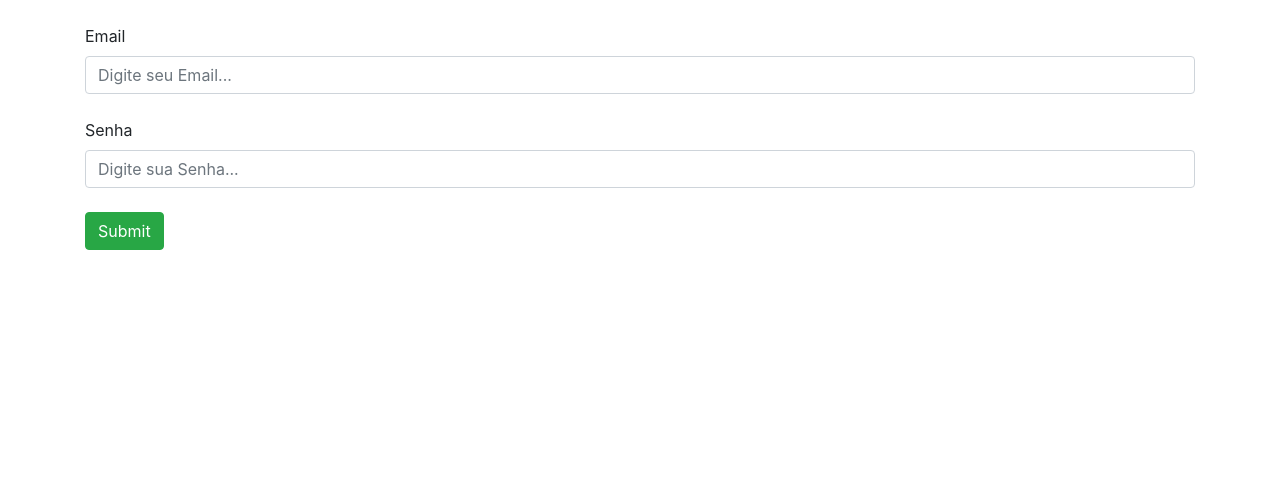
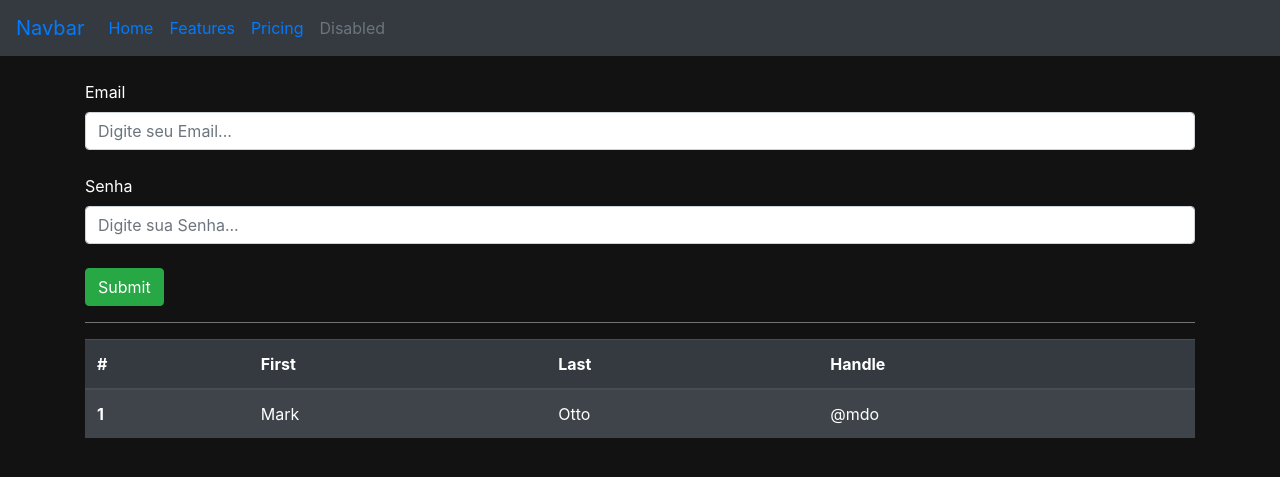
Before and after one commit to RobsonWebDev/construct_pythonando, a Django app: page /auth/cadastrar_vendedor/ in a window 1280 px wide. Shown: the top 477 px of the page. Run offline with Django 5.2, Linux system fonts and the light colour scheme.

Commit message:
segundo commit

```diff
--- a/construct/settings.py
+++ b/construct/settings.py
@@ -109,6 +109,12 @@ USE_TZ = True
 # https://docs.djangoproject.com/en/5.0/howto/static-files/
 
 STATIC_URL = 'static/'
+STATICFILES_DIRS = (os.path.join(BASE_DIR, 'templates/static'),)
+STATIC_ROOT = os.path.join('static')
+
+MEDIA_ROOT = os.path.join(BASE_DIR, 'media')
+MEDIA_URL = '/media/'
+
 
 # Default primary key field type
 # https://docs.djangoproject.com/en/5.0/ref/settings/#default-auto-field
--- a/templates/base.html
+++ b/templates/base.html
@@ -1,3 +1,4 @@
+{% load static %}
 <!doctype html>
 <html lang="pt-br">
   <head>
@@ -5,13 +6,38 @@
     <meta name="viewport" content="width=device-width, initial-scale=1, shrink-to-fit=no">
 
     <link rel="stylesheet" href="https://cdn.jsdelivr.net/npm/bootstrap@4.6.2/dist/css/bootstrap.min.css" integrity="sha384-xOolHFLEh07PJGoPkLv1IbcEPTNtaed2xpHsD9ESMhqIYd0nLMwNLD69Npy4HI+N" crossorigin="anonymous">
+    <link rel="stylesheet" href="{% static 'usuarios/css/style.css' %}">
+
+
     {% block 'head' %}
 
     {% endblock  %}
 
     <title>{% block 'title' %}{% endblock %}</title>
   </head>
-  <body>
+  <body class='fundo'>
+    <nav class="navbar navbar-expand-lg navbar-black bg-dark">
+      <a class="navbar-brand" href="#">Navbar</a>
+      <button class="navbar-toggler" type="button" data-toggle="collapse" data-target="#navbarNav" aria-controls="navbarNav" aria-expanded="false" aria-label="Toggle navigation">
+        <span class="navbar-toggler-icon"></span>
+      </button>
+      <div class="collapse navbar-collapse" id="navbarNav">
+        <ul class="navbar-nav">
+          <li class="nav-item active">
+            <a class="nav-link" href="#">Home <span class="sr-only">(current)</span></a>
+          </li>
+          <li class="nav-item">
+            <a class="nav-link" href="#">Features</a>
+          </li>
+          <li class="nav-item">
+            <a class="nav-link" href="#">Pricing</a>
+          </li>
+          <li class="nav-item">
+            <a class="nav-link disabled" href="#">Disabled</a>
+          </li>
+        </ul>
+      </div>
+    </nav>
 
     {% block body %}
 
--- /dev/null
+++ b/templates/static/usuarios/css/style.css
@@ -0,0 +1,8 @@
+.fundo{
+    background-color: #121212;
+    color: white;
+}
+
+.bg-hr {
+    background-color: gray;
+}
--- a/usuarios/templates/cadastrar_vendedor.html
+++ b/usuarios/templates/cadastrar_vendedor.html
@@ -12,5 +12,26 @@
             <br>
             <input type="submit" class="btn btn-success">
         </form>
+
+        <hr class="bg-hr">
+
+        <table class="table table-striped table-dark">
+            <thead>
+              <tr>
+                <th scope="col">#</th>
+                <th scope="col">First</th>
+                <th scope="col">Last</th>
+                <th scope="col">Handle</th>
+              </tr>
+            </thead>
+            <tbody>
+              <tr>
+                <th scope="row">1</th>
+                <td>Mark</td>
+                <td>Otto</td>
+                <td>@mdo</td>
+              </tr>
+            </tbody>
+          </table>
     </div>
 {% endblock %}
```
Also changed, not shown: db.sqlite3, 1 other file.
